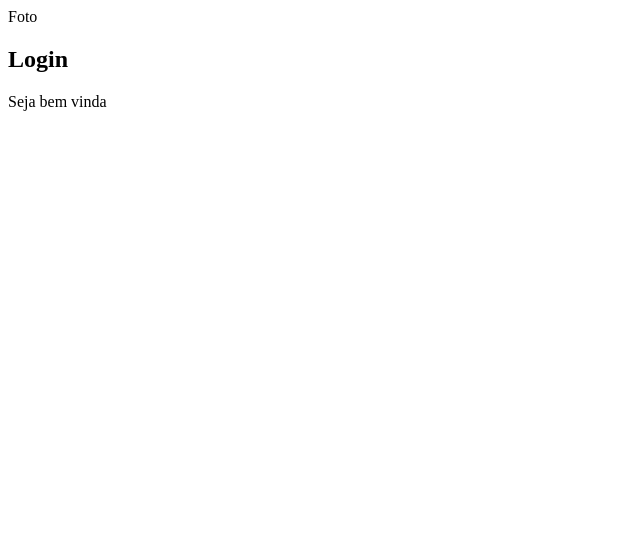
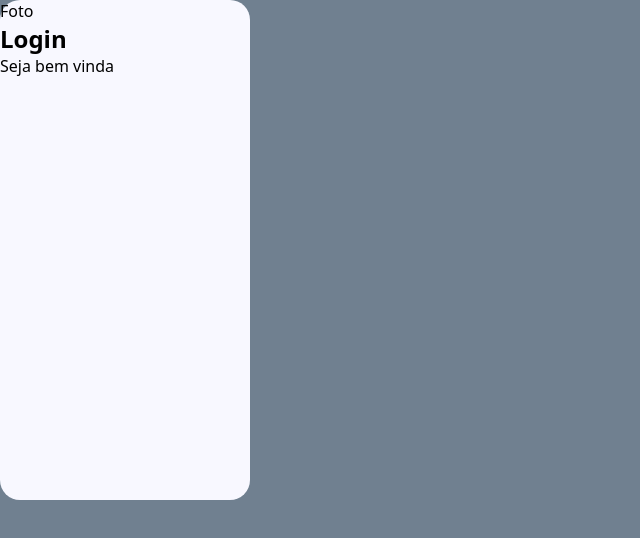
Before and after one commit to helimalena/projeto-login, a plain HTML site: page index.html in a window 1280 px wide. Shown: the whole page, without its empty margins (0-640 px from the left). Drawn offline with Linux system fonts and the light colour scheme.

Commit message:
Update style.css

```diff
--- a/estilos/style.css
+++ b/estilos/style.css
@@ -5,3 +5,30 @@
     Azul: #4682B4
     Cinza: #A9A9A9
 */
+
+* {
+    font-family: system-ui, -apple-system, BlinkMacSystemFont, 'Segoe UI', Roboto, Oxygen, Ubuntu, Cantarell, 'Open Sans', 'Helvetica Neue', sans-serif;
+    padding: 0px;
+    margin: 0px;
+    box-sizing: border-box;
+}
+
+body, html {
+    background-color: slategray;
+    height: 100vh;
+    width: 100vw;
+}
+
+main {
+    position: relative;
+    height: 100vh;
+    width: 100vw;
+}
+
+section#login {
+    background-color: ghostwhite;
+    width: 250px;
+    height: 500px;
+    border-radius: 20px;
+
+}
```
